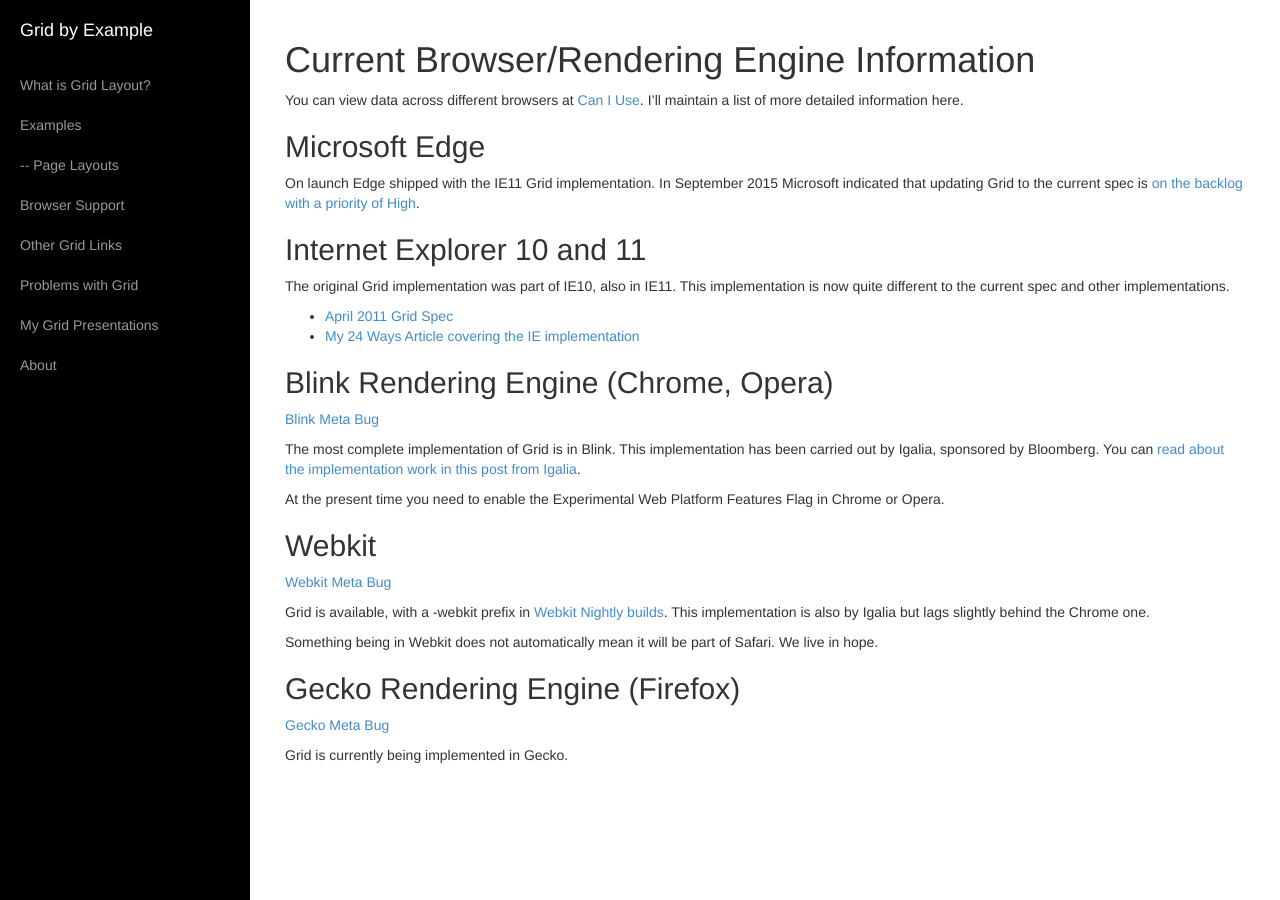
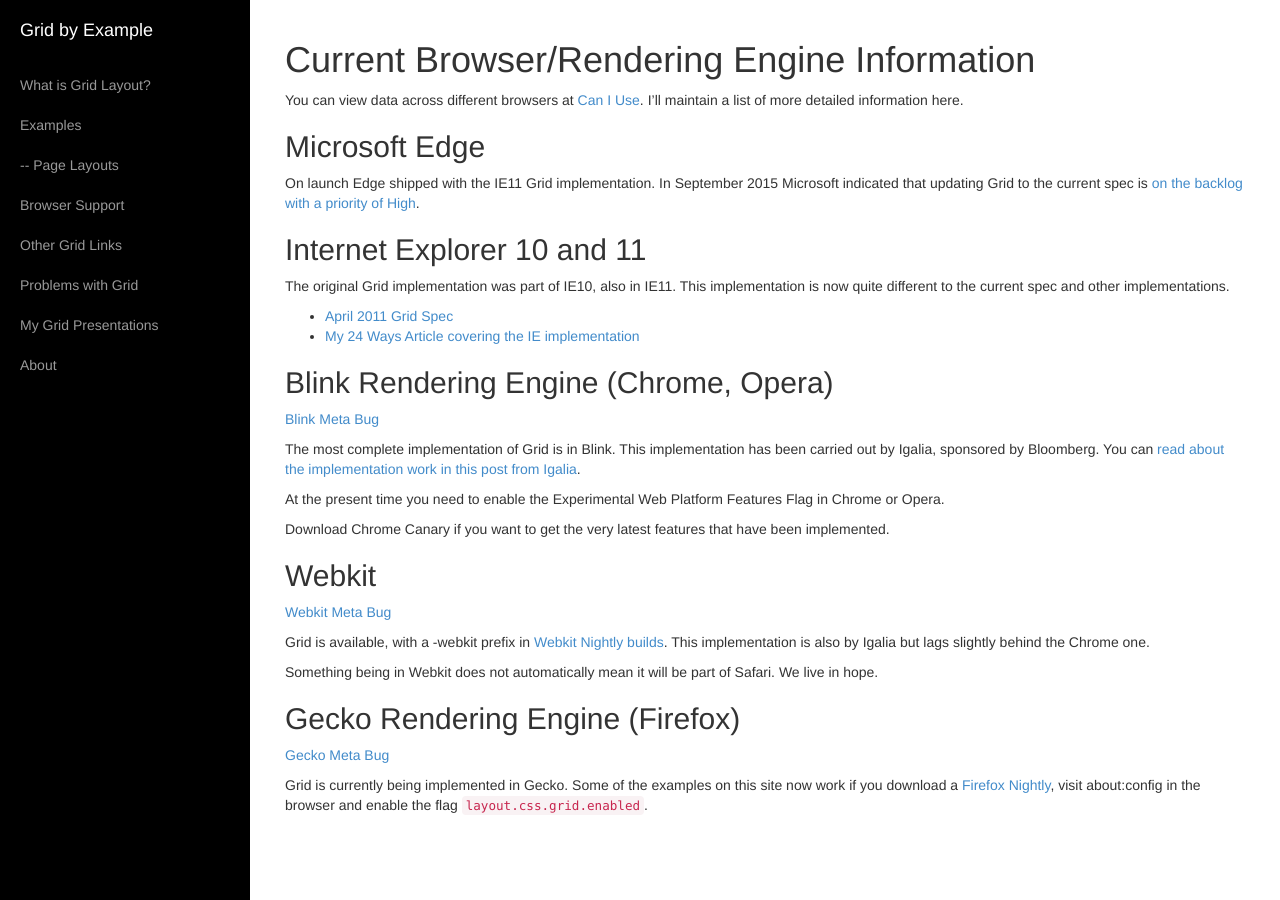
Before and after one commit to rachelandrew/grid-by-example, a Jekyll site: the page built from browsers/index.md, in a window 1280 px wide. Built offline with Jekyll 4.4.1, drawn with Linux system fonts in a browser that asks for light colours; nearby versions of some CDN libraries; library files that are not in the unit come from our copies.

Commit message:
update to browsers pages

```diff
--- a/browsers/index.md
+++ b/browsers/index.md
@@ -26,6 +26,8 @@ The most complete implementation of Grid is in Blink. This implementation has be
 
 At the present time you need to enable the Experimental Web Platform Features Flag in Chrome or Opera.
 
+Download Chrome Canary if you want to get the very latest features that have been implemented.
+
 ## Webkit
 
 [Webkit Meta Bug](https://bugs.webkit.org/show_bug.cgi?id=60731)
@@ -38,4 +40,4 @@ Something being in Webkit does not automatically mean it will be part of Safari.
 
 [Gecko Meta Bug](https://bugzilla.mozilla.org/show_bug.cgi?id=616605)
 
-Grid is currently being implemented in Gecko.
+Grid is currently being implemented in Gecko. Some of the examples on this site now work if you download a [Firefox Nightly](https://nightly.mozilla.org/), visit about:config in the browser and enable the flag `layout.css.grid.enabled`.
```
